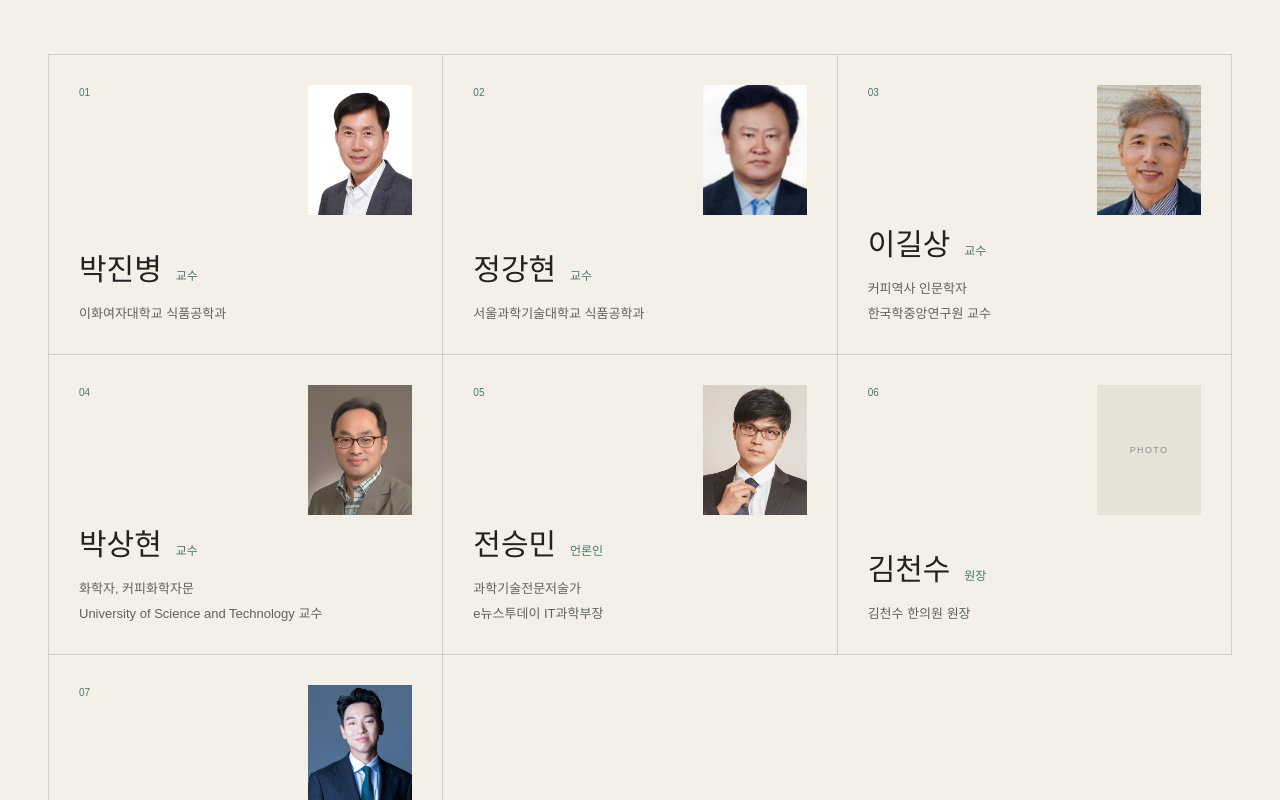
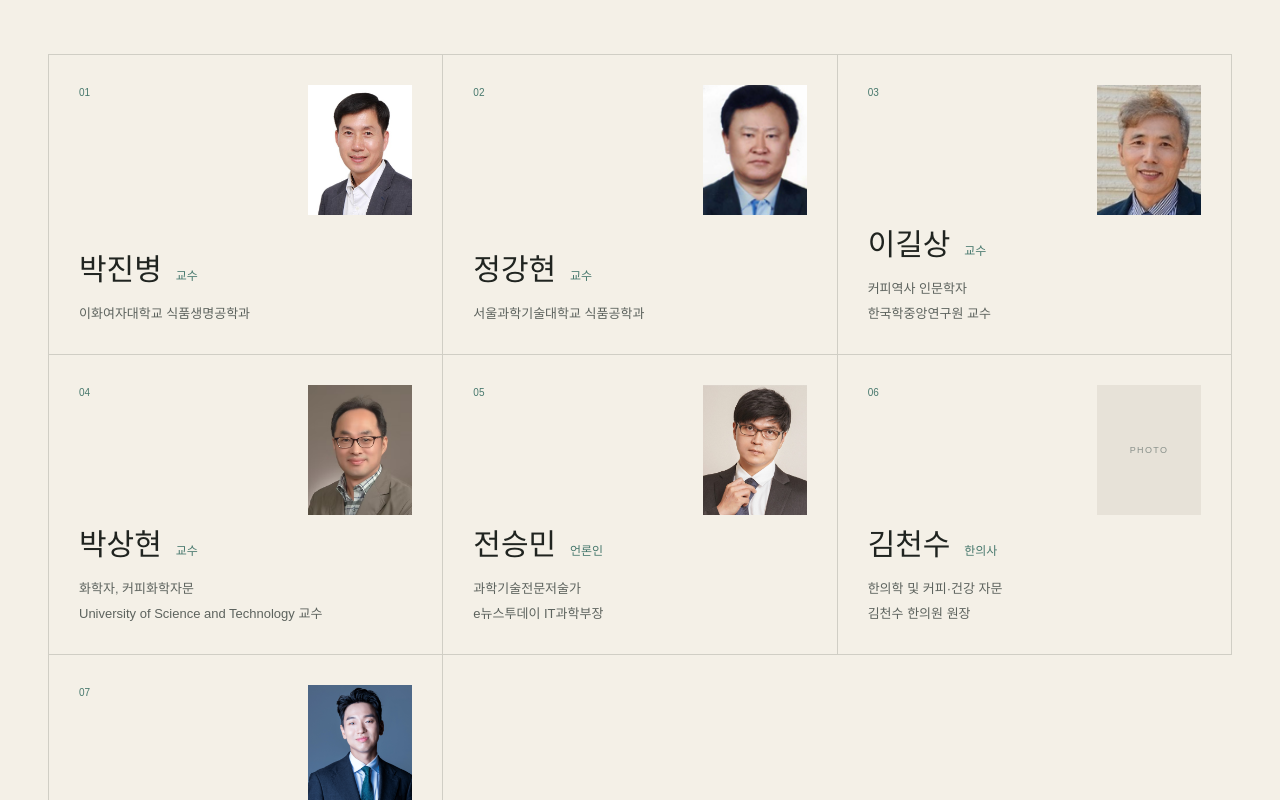
Before and after one commit to robusta-k/nangman-coffee-homepage, a Next.js app: page /advisors in a window 1280 px wide. Shown: the part 453-1253 px from the top of the page. Built offline with nearby package versions, Linux system fonts and the light colour scheme.

Commit message:
자문위원프로필 변경

```diff
--- a/app/director/page.tsx
+++ b/app/director/page.tsx
@@ -45,7 +45,7 @@ export default function DirectorPage() {
       <section className="director-publications" aria-labelledby="publications-heading">
         <h2 id="publications-heading">연구실적</h2>
         <ol className="publication-list">
-          {directorProfile.publications.map((publication) => (
+          {[...directorProfile.publications].sort((a, b) => b.date.localeCompare(a.date)).map((publication) => (
             <li key={publication.url}>
               <h3>
                 <span className="publication-badge">KCI 등재</span>{" "}
--- a/content/people.ts
+++ b/content/people.ts
@@ -71,7 +71,7 @@ export const advisors = [
   {
     name: "박진병",
     title: "교수",
-    details: ["이화여자대학교 식품공학과"],
+    details: ["이화여자대학교 식품생명공학과"],
     image: "/images/advisors/parkjb.jpg",
   },
   {
@@ -110,8 +110,8 @@ export const advisors = [
   },
   {
     name: "김천수",
-    title: "원장",
-    details: ["김천수 한의원 원장"],
+    title: "한의사",
+    details: ["한의학 및 커피·건강 자문", "김천수 한의원 원장"],
     image: null,
   },
   {
```
